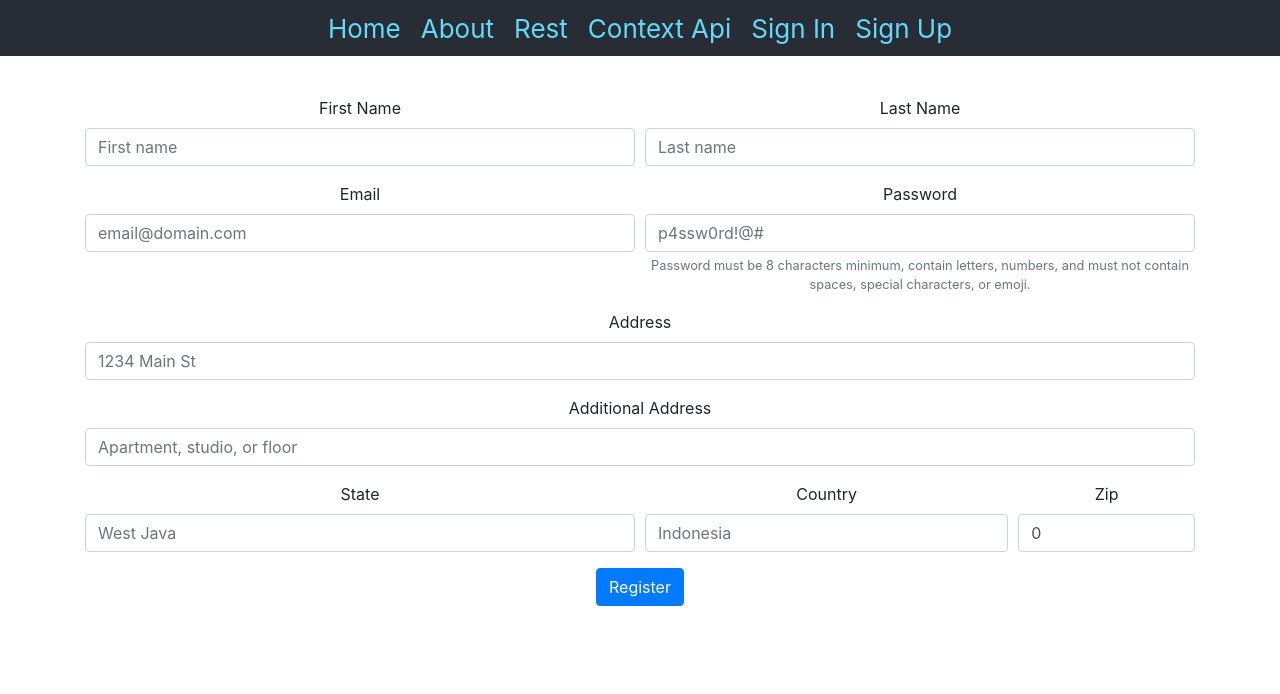
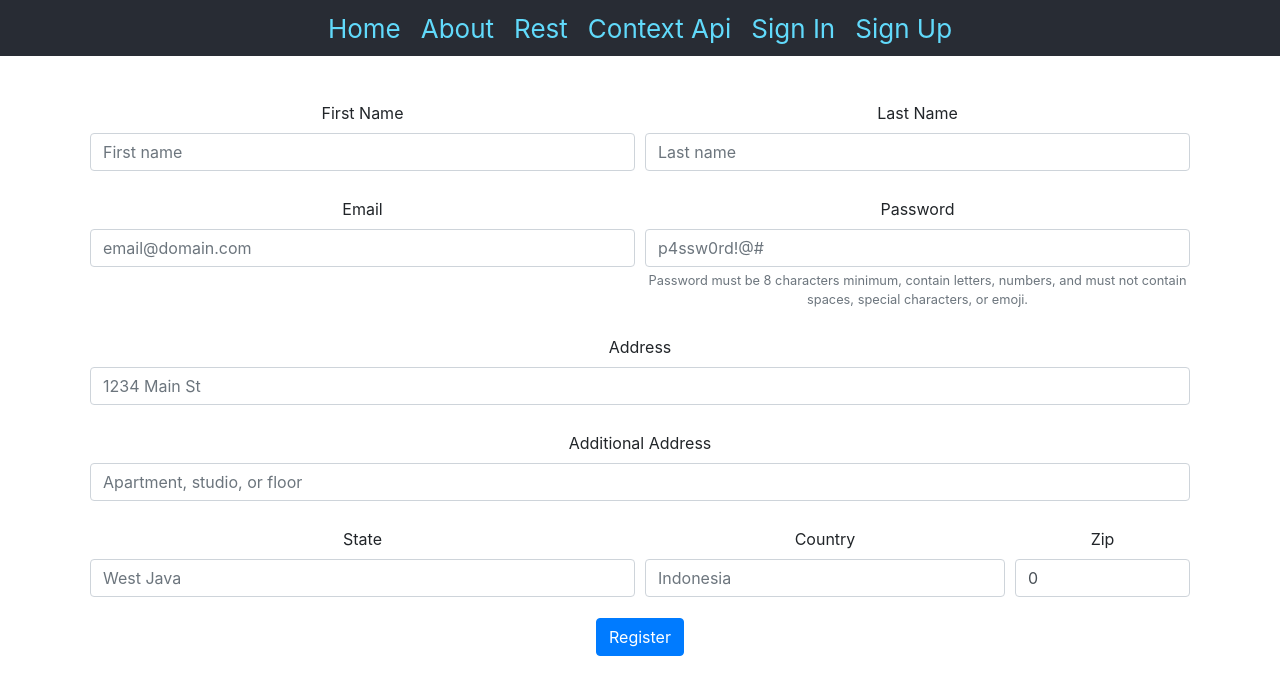
Before and after one commit to SamX23/react-basic, a React (Create React App) app: page /register in a window 1280 px wide. Shown: the top 694 px of the page. Built offline with nearby package versions, Linux system fonts and the light colour scheme.

Commit message:
update styling

```diff
--- a/src/layout/Register.jsx
+++ b/src/layout/Register.jsx
@@ -2,10 +2,6 @@ import React, { useContext, useState } from "react";
 import { Store } from "../context/store";
 import { useHistory } from "react-router-dom";
 import styled from "@emotion/styled";
-
-const Container = styled.div`
-  margin-top: 5vh;
-`;
 
 export default function Register() {
   const { state, dispatch } = useContext(Store);
@@ -25,6 +21,18 @@ export default function Register() {
     },
   });
 
+  const Container = styled.div`
+    margin-top: 5vh;
+  `;
+
+  const FormRow = styled.form`
+    padding: 5px;
+  `;
+
+  const FormGroup = styled.form`
+    padding: 5px;
+  `;
+
   const submitID = (e) => {
     e.preventDefault();
     dispatch({
@@ -38,7 +46,7 @@ export default function Register() {
   return (
     <Container className="Register container">
       <form onSubmit={submitID}>
-        <div className="form-row">
+        <FormRow className="form-row">
           <div className="form-group col-md-6">
             <label>First Name</label>
             <input
@@ -59,8 +67,8 @@ export default function Register() {
               onChange={(e) => setUser({ ...user, lastName: e.target.value })}
             />
           </div>
-        </div>
-        <div className="form-row">
+        </FormRow>
+        <FormRow className="form-row">
           <div className="form-group col-md-6">
             <label>Email</label>
             <input
@@ -87,8 +95,8 @@ export default function Register() {
               and must not contain spaces, special characters, or emoji.
             </small>
           </div>
-        </div>
-        <div className="form-group">
+        </FormRow>
+        <FormGroup className="form-group">
           <label>Address</label>
           <input
             type="text"
@@ -103,8 +111,8 @@ export default function Register() {
               })
             }
           />
-        </div>
-        <div className="form-group">
+        </FormGroup>
+        <FormGroup className="form-group">
           <label>Additional Address</label>
           <input
             type="text"
@@ -119,8 +127,8 @@ export default function Register() {
               })
             }
           />
-        </div>
-        <div className="form-row">
+        </FormGroup>
+        <FormRow className="form-row">
           <div className="form-group col-md-6">
             <label>State</label>
             <input
@@ -169,7 +177,7 @@ export default function Register() {
               }
             />
           </div>
-        </div>
+        </FormRow>
 
         <button type="submit" className="btn btn-primary">
           Register
```
